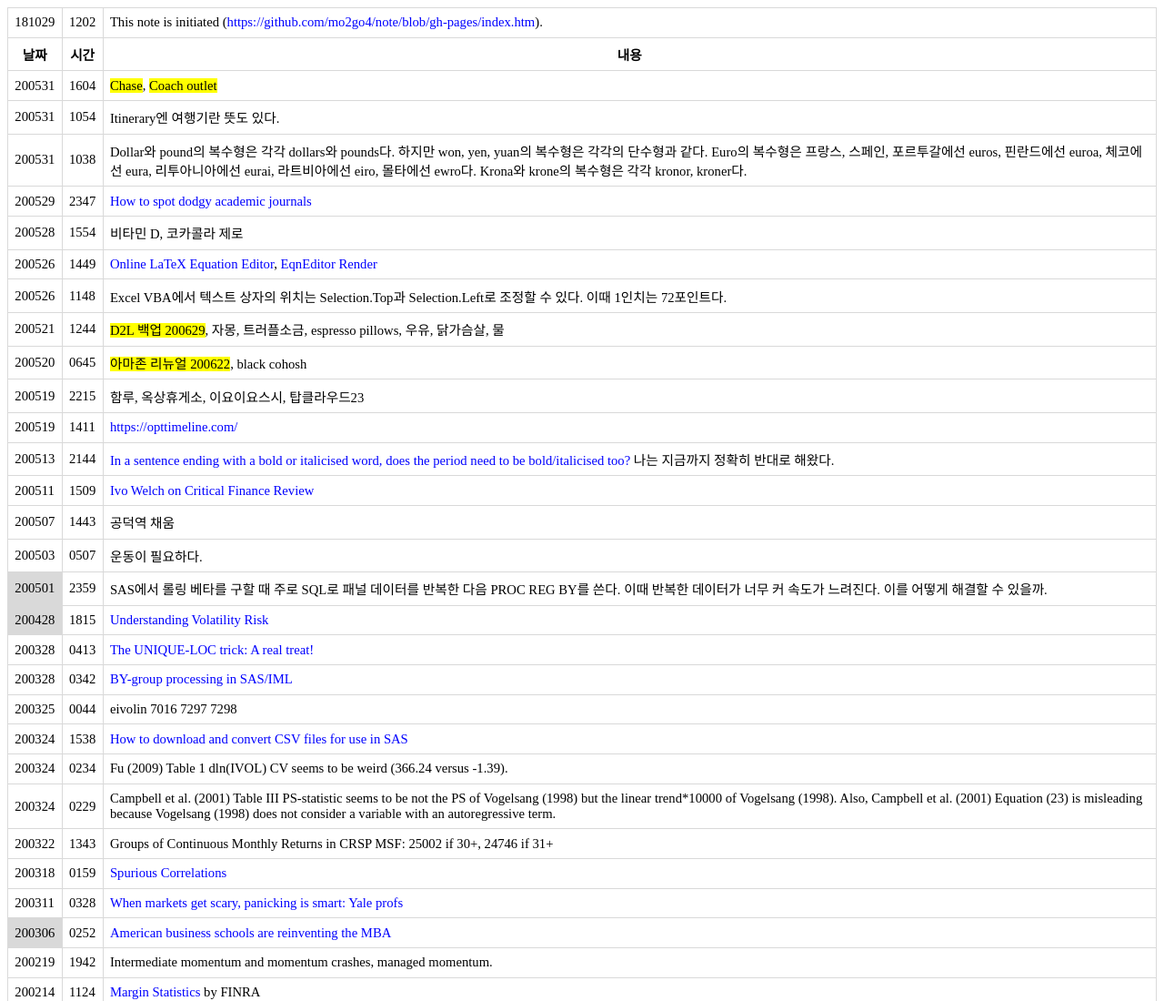
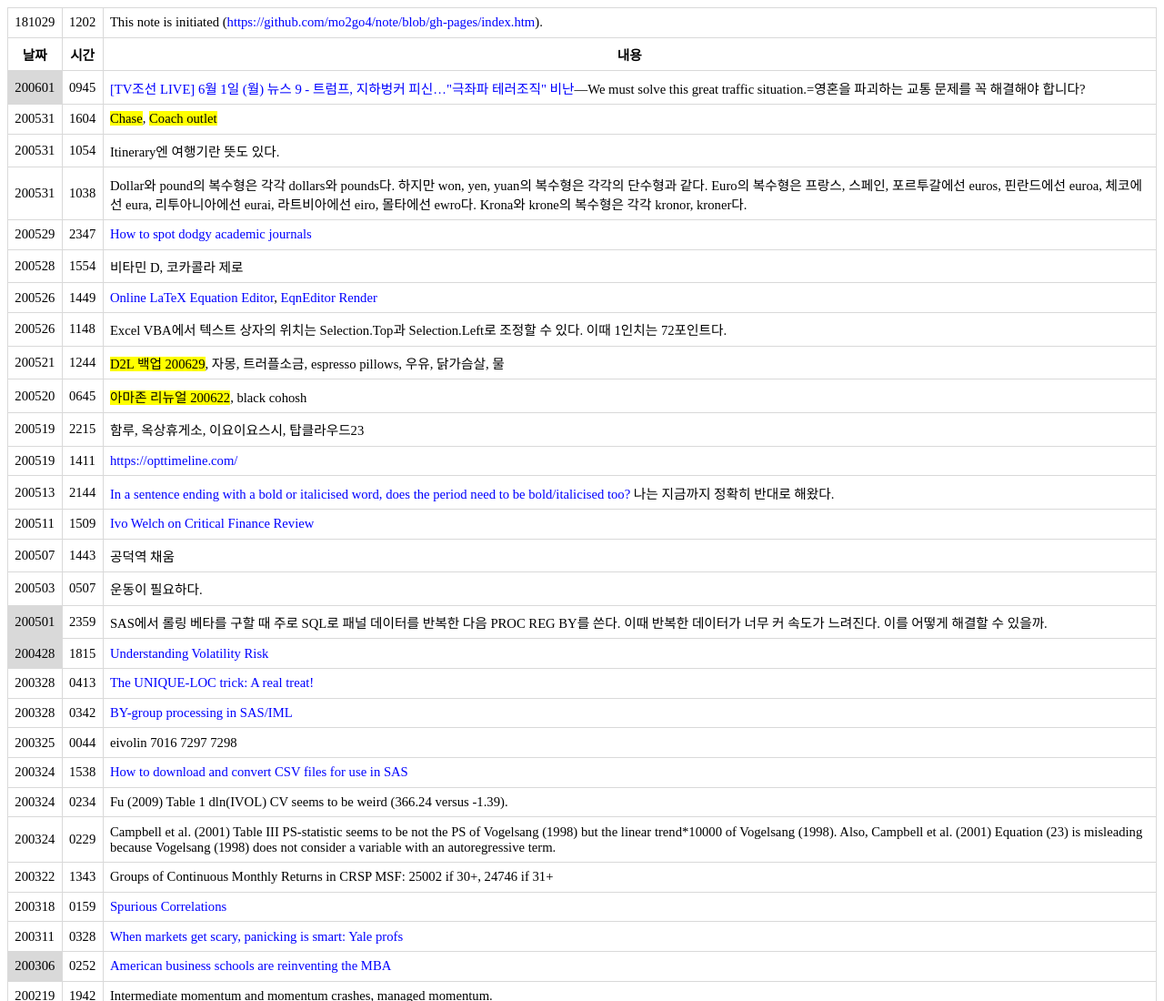
Before and after one commit to mo2go4/notepad, a plain HTML site: page index.htm in a window 1280 px wide. Shown: the top 1100 px of the page at 91% size. Drawn offline with Linux system fonts and the light colour scheme.

Commit message:
Update index.htm

```diff
--- a/index.htm
+++ b/index.htm
@@ -38,6 +38,12 @@ a{color:#0000ff;text-decoration:none}a:hover{text-decoration:underline}
 -->
 
 <tr>
+<td style="background-color:#d9d9d9">200601</td>
+<td>0945</td>
+<td><a href=https://youtu.be/MJRWwC3ZK78?t=2618>[TV조선 LIVE] 6월 1일 (월) 뉴스 9 - 트럼프, 지하벙커 피신…"극좌파 테러조직" 비난</a>&mdash;We must solve this great traffic situation.=영혼을 파괴하는 교통 문제를 꼭 해결해야 합니다?</td>
+</tr>
+
+<tr>
 <td>200531</td>
 <td>1604</td>
 <td><mark>Chase</mark>, <mark>Coach outlet</mark></td>
```
